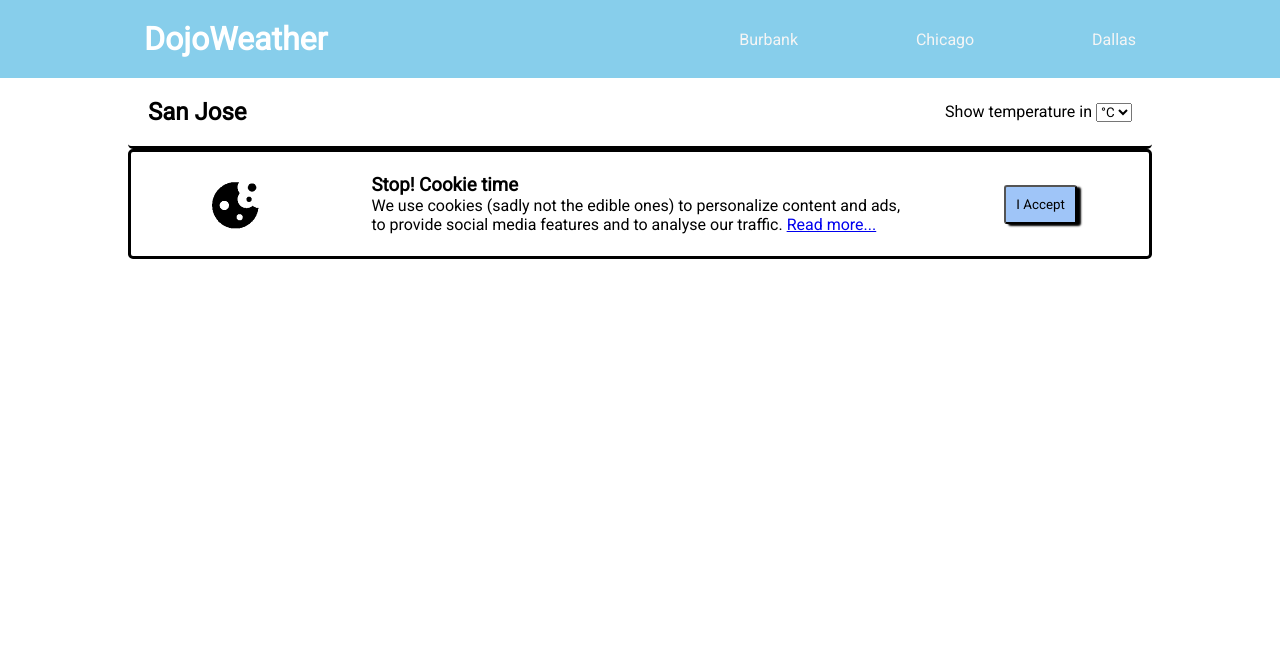
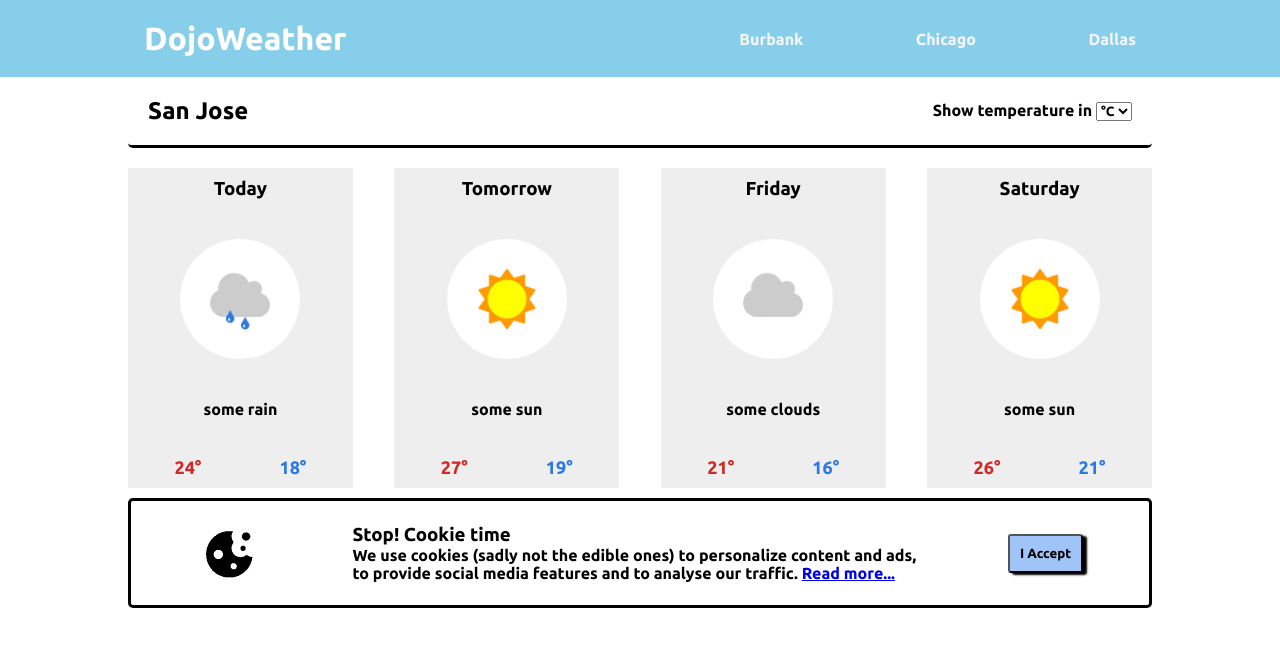
Before and after one commit to Rassimbm/dojo_weather, a plain HTML site: page index.html in a window 1280 px wide. Drawn offline with Linux system fonts and the light colour scheme; a web font is replaced by a local one.

Commit message:
updated index and style-sheet

```diff
--- a/index.html
+++ b/index.html
@@ -7,7 +7,7 @@
     <link rel="stylesheet" href="style.css">
     <link rel="preconnect" href="https://fonts.googleapis.com">
     <link rel="preconnect" href="https://fonts.gstatic.com" crossorigin>
-    <link href="https://fonts.googleapis.com/css2?family=Gabarito&family=Martian+Mono&family=Mooli&family=Roboto&display=swap" rel="stylesheet">
+    <link href="https://fonts.googleapis.com/css2?family=Gabarito&family=Martian+Mono&family=Mooli&family=Roboto&family=Ubuntu:wght@700&display=swap" rel="stylesheet">
 </head>
 <body>
     <div class="top">
@@ -31,6 +31,53 @@
             </label>
         </div>
 
+        <div class="main-content">
+            <div class="col">
+                <h3>Today</h3>
+                <div class="logo">
+                    <img src="logo/some_rain.png" alt="rain-logo">
+                </div>
+                <p>some rain</p>
+                <div class="degrees">
+                    <p id="highest">24°</p>
+                    <p id="lowest">18°</p>
+                </div>
+            </div>
+            <div class="col">
+                <h3>Tomorrow</h3>
+                <div class="logo">
+                    <img src="logo/some_sun.png" alt="sun-logo">
+                </div>
+                <p>some sun</p>
+                <div class="degrees">
+                    <p id="highest">27°</p>
+                    <p id="lowest">19°</p>
+                </div>
+            </div>
+            <div class="col">
+                <h3>Friday</h3>
+                <div class="logo">
+                    <img src="logo/some_clouds.png" alt="clouds-logo">
+                </div>
+                <p>some clouds</p>
+                <div class="degrees">
+                    <p id="highest">21°</p>
+                    <p id="lowest">16°</p>
+                </div>
+            </div>
+            <div class="col">
+                <h3>Saturday</h3>
+                <div class="logo">
+                    <img src="logo/some_sun.png" alt="sun-logo">
+                </div>
+                <p>some sun</p>
+                <div class="degrees">
+                    <p id="highest">26°</p>
+                    <p id="lowest">21°</p>
+                </div>
+            </div>
+        </div>
+
         <div class="main-bottom" id="alert">
             <img src="logo/cookie.png" alt="cookie-logo">
             <div class="alert">
--- a/style.css
+++ b/style.css
@@ -5,6 +5,7 @@
     font-family: 'Martian Mono', monospace;
     font-family: 'Mooli', sans-serif;
     font-family: 'Roboto', sans-serif;
+    font-family: 'Ubuntu', sans-serif;
 }
 
 .top {
@@ -53,6 +54,49 @@
     border-radius: 5px;
 }
 
+.main-content {
+    display: flex;
+    align-items: center;
+    justify-content: space-between;
+    margin-top: 20px;
+    margin-bottom: 10px;
+}
+
+.col {
+    padding: 10px;
+    width: 20%;
+    height: 300px;
+    background-color: hsl(0deg 0% 93.33%);
+    display: flex;
+    flex-direction: column;
+    align-items: center;
+    justify-content: space-between;
+}
+
+.col img {
+    height: 120px;
+    border-radius: 100%;
+}
+
+.col .degrees {
+    display: flex;
+    align-items: center;
+    justify-content: space-around;
+    width: 210px;
+}
+
+.degrees #highest {
+    color: hsl(1.07deg 68.29% 48.24%);
+    font-size: large;
+    font-weight: bolder;
+}
+
+.degrees #lowest {
+    color: hsl(215.03deg 77.41% 53.14%);
+    font-size: large;
+    font-weight: bolder;
+    }
+
 .main-bottom {
     padding: 20px;
     display: flex;
```
